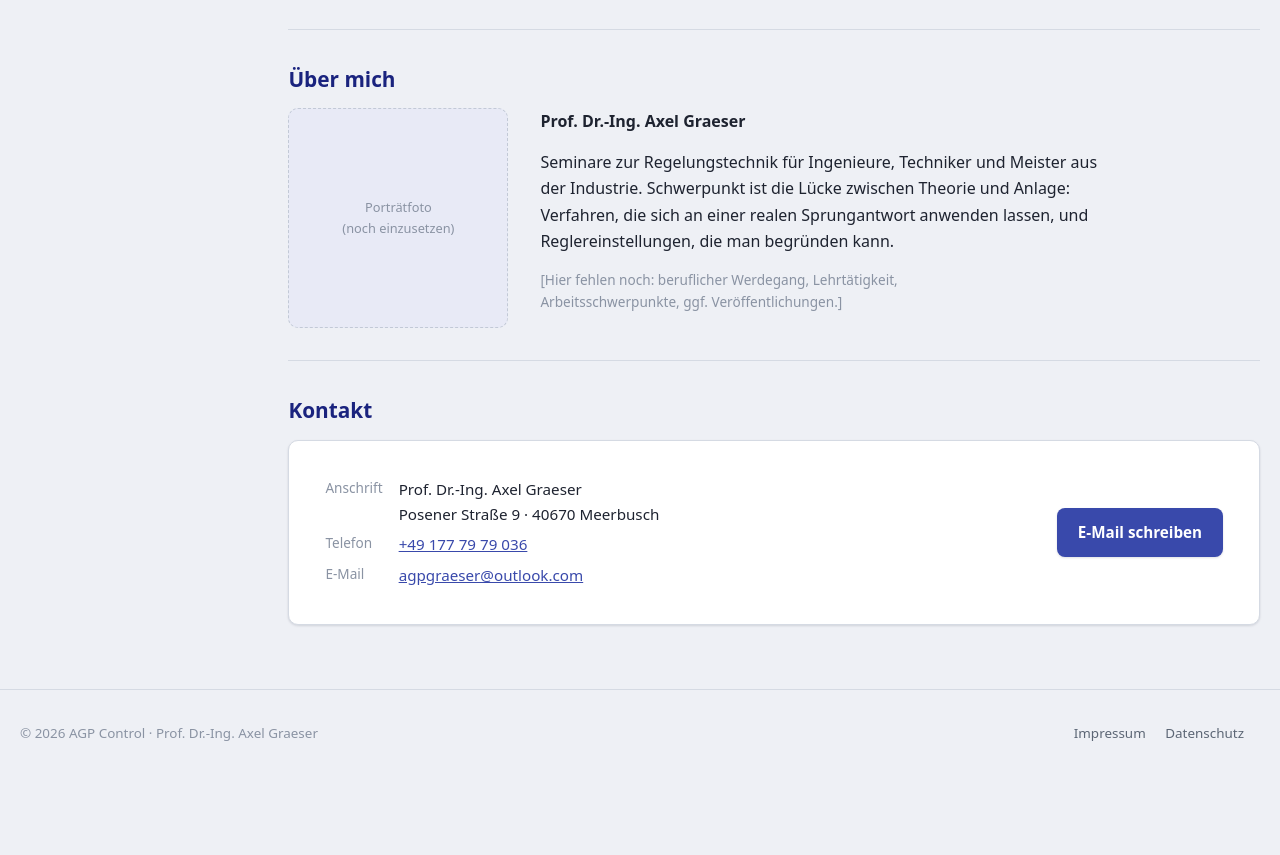
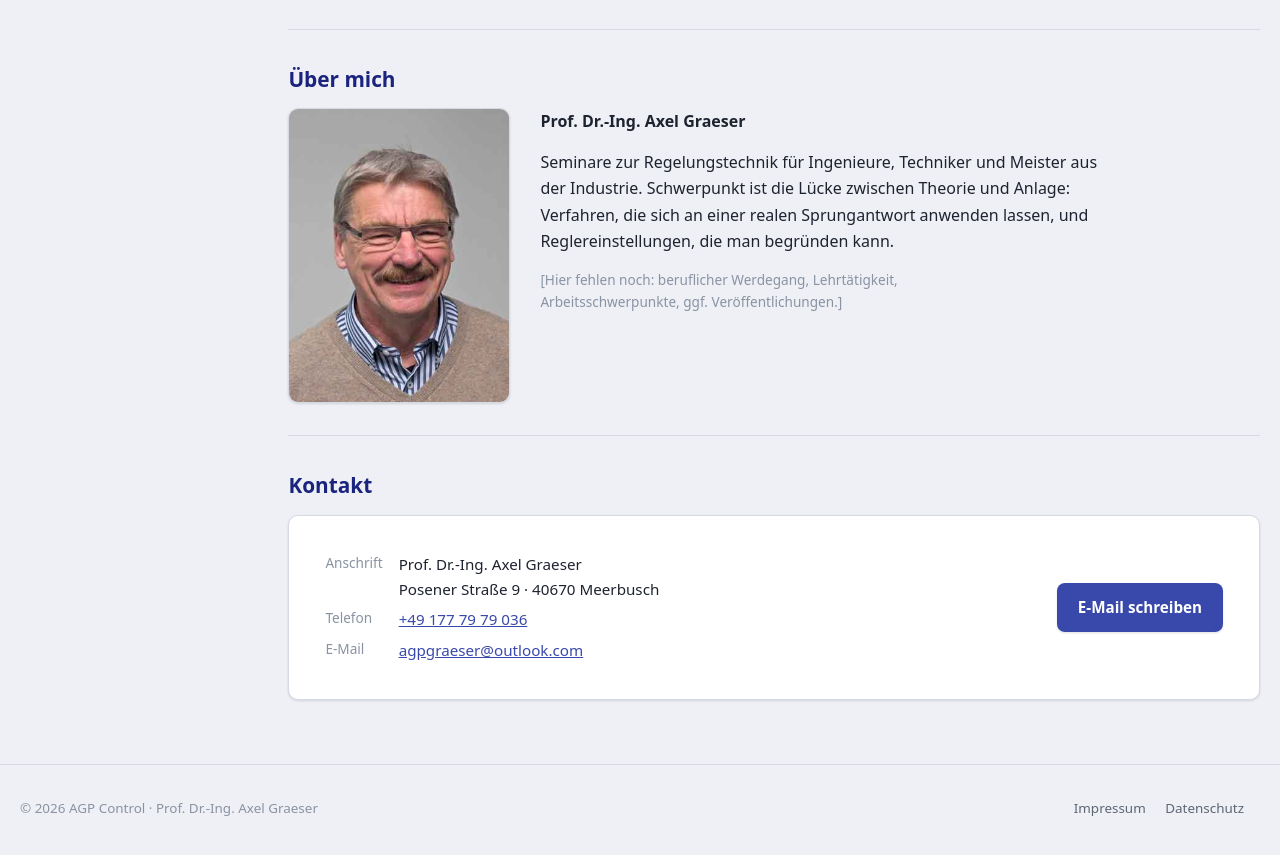
Before and after one commit to agpgraeser/agpcontrol-startseite, a plain HTML site: page index.html in a window 1280 px wide. Shown: the part 1659-2514 px from the top of the page. Before the commit the page ends 2443 px from the top, so only its background shows below. Drawn offline with Linux system fonts and the light colour scheme.

Commit message:
Porträtfoto in "Über mich" eingesetzt
bilder/portrait-graeser.jpg (355 x 473 px, 10 KB), Original in
30_Bilder/01-Original. Ersetzt den gestrichelten Platzhalter; auf dem
Handy auf 180 px begrenzt.

Co-Authored-By: Claude Opus 5.5 <noreply@anthropic.com>

```diff
--- a/index.html
+++ b/index.html
@@ -147,7 +147,9 @@
     <section id="profil">
       <h2>Über mich</h2>
       <div class="profil">
-        <div class="profil-bild">Porträtfoto<br />(noch einzusetzen)</div>
+        <img class="profil-foto" src="bilder/portrait-graeser.jpg"
+             width="355" height="473" loading="lazy"
+             alt="Porträt Prof. Dr.-Ing. Axel Graeser" />
         <div>
           <p><strong>Prof. Dr.-Ing. Axel Graeser</strong></p>
           <p>
--- a/stil/seite.css
+++ b/stil/seite.css
@@ -135,6 +135,11 @@ a.karte:hover {
   color: var(--agp-ink-faint); font-size: .8rem; padding: 1rem;
 }
 .profil p { margin: 0 0 .9rem; max-width: 62ch; }
+.profil-foto {
+  display: block; width: 100%; height: auto;
+  border-radius: var(--agp-r-lg); border: 1px solid var(--agp-border);
+  box-shadow: var(--agp-shadow-1);
+}
 
 /* ---------- Kontakt ---------- */
 
@@ -164,7 +169,7 @@ a.karte:hover {
 @media (max-width: 860px) {
   .raster-3, .raster-2 { grid-template-columns: 1fr; }
   .profil { grid-template-columns: 1fr; }
-  .profil-bild { max-width: 180px; }
+  .profil-bild, .profil-foto { max-width: 180px; }
   .kontakt-karte { grid-template-columns: 1fr; }
   .kontakt-karte .btn { justify-self: start; }
 }
```
Also changed, not shown: bilder/portrait-graeser.jpg (added), 1 other file.
